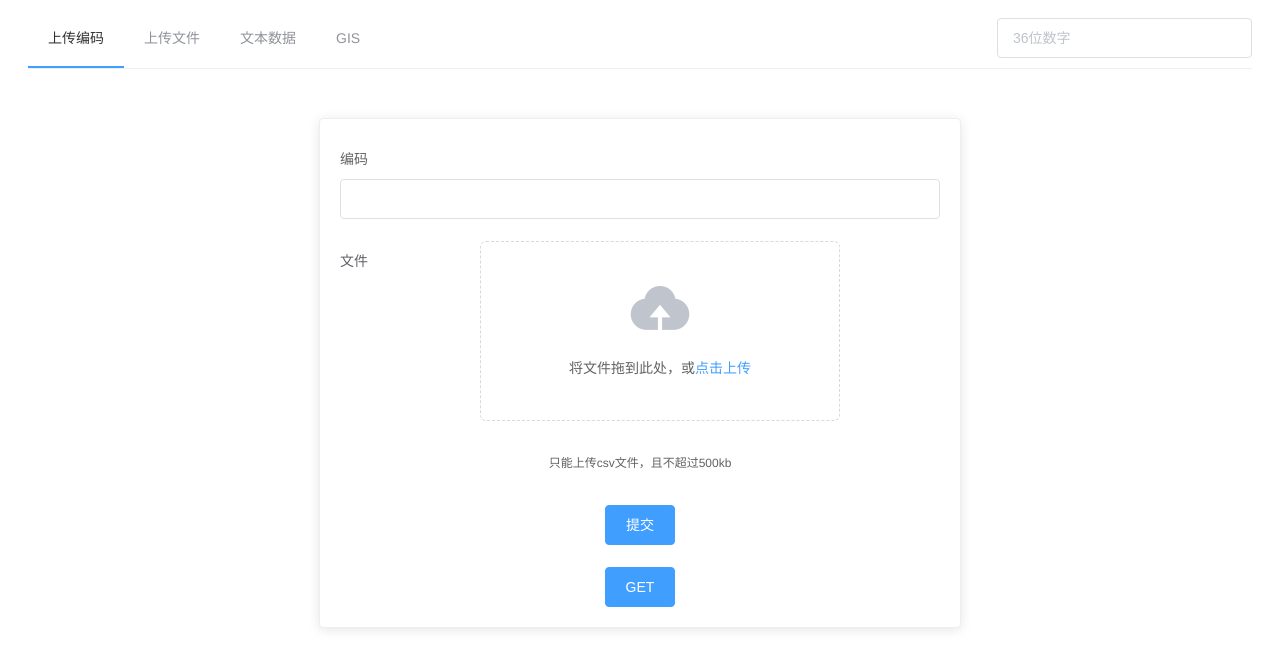
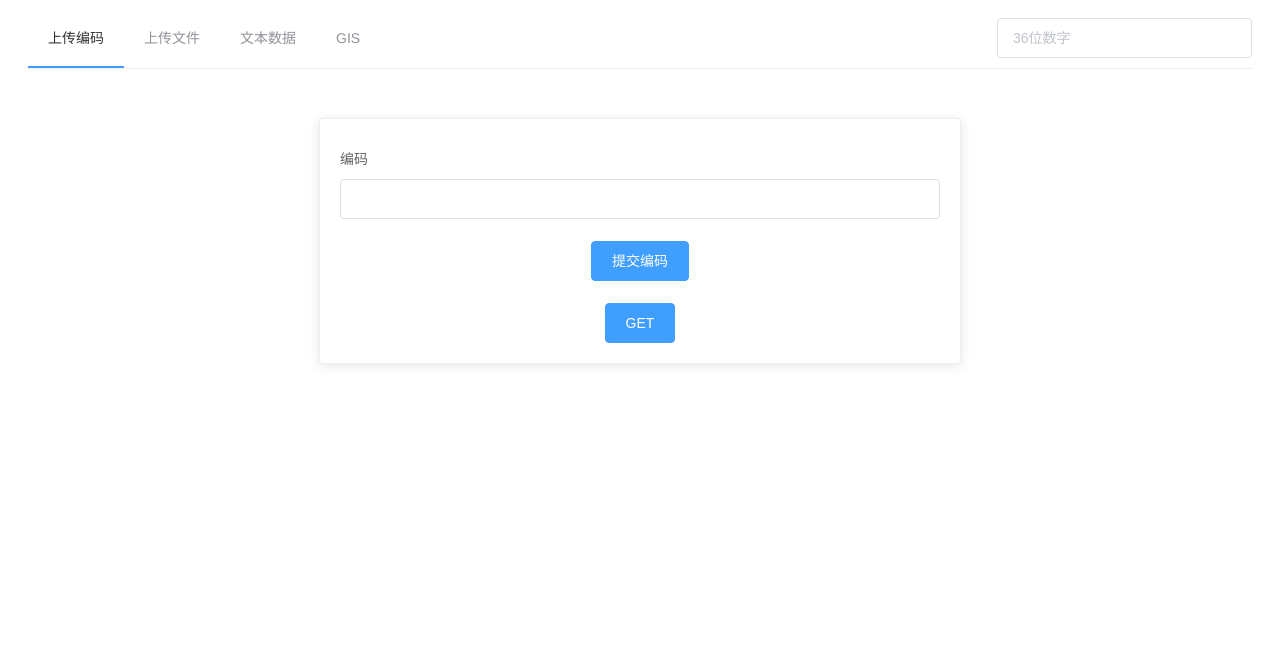
Before and after one commit to xiaolongtuan-yuan/EIS, a Vue app: page /#/ in a window 1280 px wide. Both pictures are taken after a click on the item "上传编码". Shown: the top 668 px of the page. Built offline with nearby package versions, Linux system fonts and the light colour scheme.

Commit message:
Update Input.vue
上传编码页面删除文件上传部分

```diff
--- a/src/views/Input.vue
+++ b/src/views/Input.vue
@@ -8,19 +8,9 @@
         >
           <el-input type="text" v-model="Form.code"></el-input>
         </el-form-item>
-        <el-form-item label="文件">
-          <el-upload class="upload-demo" drag action="">
-            <i class="el-icon-upload"></i>
-            <div class="el-upload__text">
-              将文件拖到此处，或<em>点击上传</em>
-            </div>
-            <div class="el-upload__tip" slot="tip">
-              只能上传csv文件，且不超过500kb
-            </div>
-          </el-upload>
-        </el-form-item>
+
         <el-form-item>
-          <el-button type="primary" @click="submitForm">提交</el-button>
+          <el-button type="primary" @click="submitForm">提交编码</el-button>
         </el-form-item>
       </el-form>
       <el-button type="primary" @click="testGet">GET</el-button>
@@ -32,6 +22,8 @@
 import axios from "axios";
 
 export default {
+
+
   name: "Input",
   components: {},
   data() {
@@ -98,6 +90,7 @@ export default {
         });
       }
     },
+
     testGet() {
       axios
         // 3.1url地址
```
